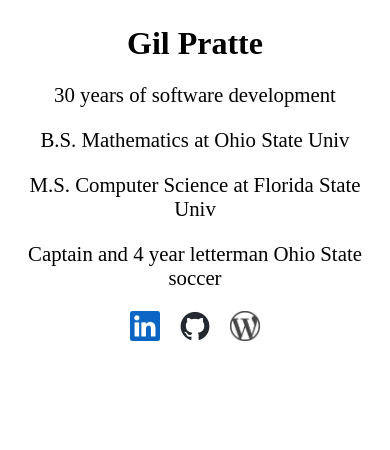
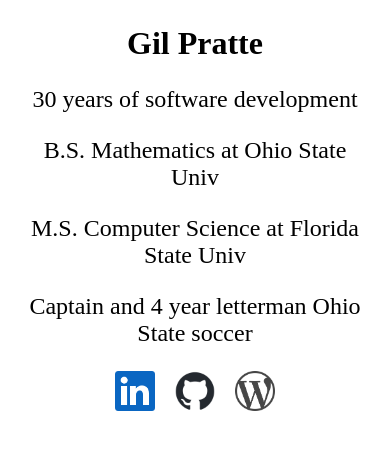
Before and after one commit to gpratte/info, a plain HTML site: page index.html in a window 390 px wide. Drawn offline with Linux system fonts and the light colour scheme.

Commit message:
add meta viewport tag to make page responsive

```diff
--- a/index.html
+++ b/index.html
@@ -2,12 +2,13 @@
 <html>
 <head>
     <title>Gil Pratte's info</title>
+    <meta name="viewport" content="width=device-width, initial-scale=1.0">
 </head>
 <body style="margin:25px; text-align:center">
 
 <h1>Gil Pratte</h1>
 
-<div style="font-size: 130%;">
+<div style="font-size: 150%;">
     <p>30 years of software development</p>
     <p>B.S. Mathematics at Ohio State Univ</p>
     <p>M.S. Computer Science at Florida State Univ</p>
@@ -16,16 +17,16 @@
 <a href="https://www.linkedin.com/in/gil-pratte"
    target="_blank"
    rel="noreferrer noopener">
-    <img src="img/In-Blue-72.png" width="30" height="30" alt="LinkedIn" title="LinkedIn"></a>
+    <img src="img/In-Blue-72.png" width="40" height="40" alt="LinkedIn" title="LinkedIn"></a>
 &nbsp;&nbsp;&nbsp;
 <a href="https://github.com/gpratte"
    target="_blank"
    rel="noreferrer noopener">
-    <img src="img/github-mark.png" width="30" height="30" alt="GitHub" title="GitHub"></a>
+    <img src="img/github-mark.png" width="40" height="40" alt="GitHub" title="GitHub"></a>
 &nbsp;&nbsp;&nbsp;
 <a href="http://fullstacksoftware.blog/"
    target="_blank"
    rel="noreferrer noopener">
-    <img src="img/WordPress-logo.png" width="30" height="30" alt="Blog" title="Blog"></a>
+    <img src="img/WordPress-logo.png" width="40" height="40" alt="Blog" title="Blog"></a>
 </body>
 </html>
```
Also changed, not shown: 1 other file.
